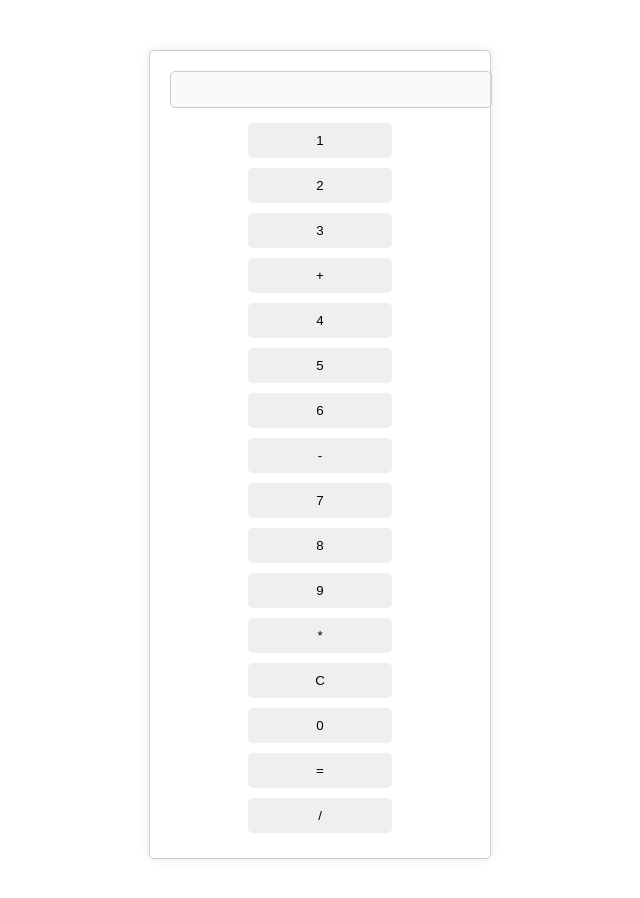
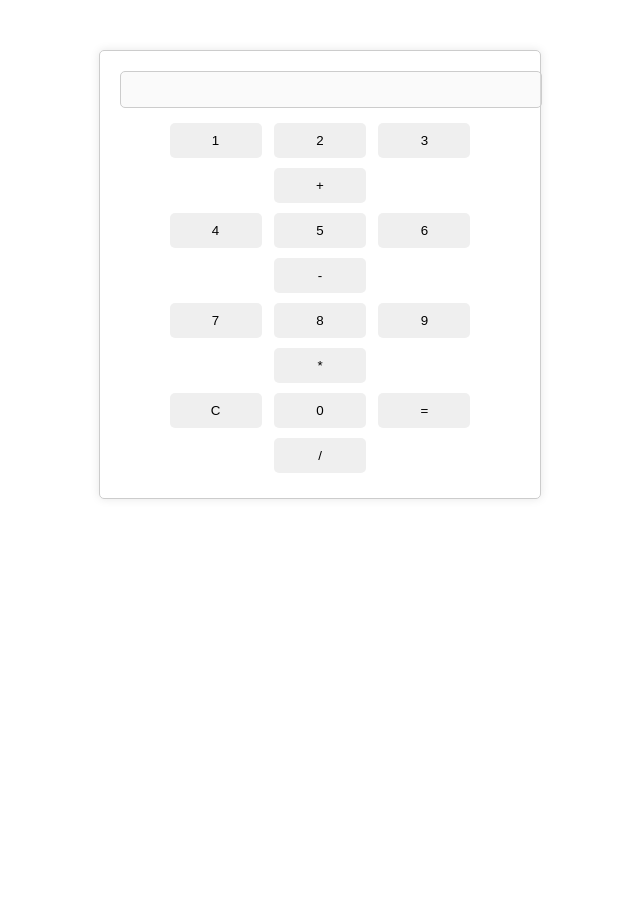
Before and after one commit to AgaLiki/AgaLiki.github.io, a plain HTML site: page index.html in a window 1280 px wide. Shown: the whole page, without its empty margins (320-960 px from the left). After the commit the page ends 800 px from the top, so only its background shows below. Drawn offline with Linux system fonts and the light colour scheme.

Commit message:
1920:1080

```diff
--- a/index.html
+++ b/index.html
@@ -11,7 +11,7 @@
         }
         .calculator {
             margin: 50px auto;
-            width: 300px;
+            width: 400px; /* Adjusted width for 1920x1080 */
             border: 1px solid #ccc;
             padding: 20px;
             border-radius: 5px;
@@ -25,7 +25,7 @@
             border-radius: 5px;
         }
         input[type="button"] {
-            width: 48%;
+            width: 23%; /* Adjusted button width */
             padding: 10px;
             margin: 5px 1%;
             border: none;
```
